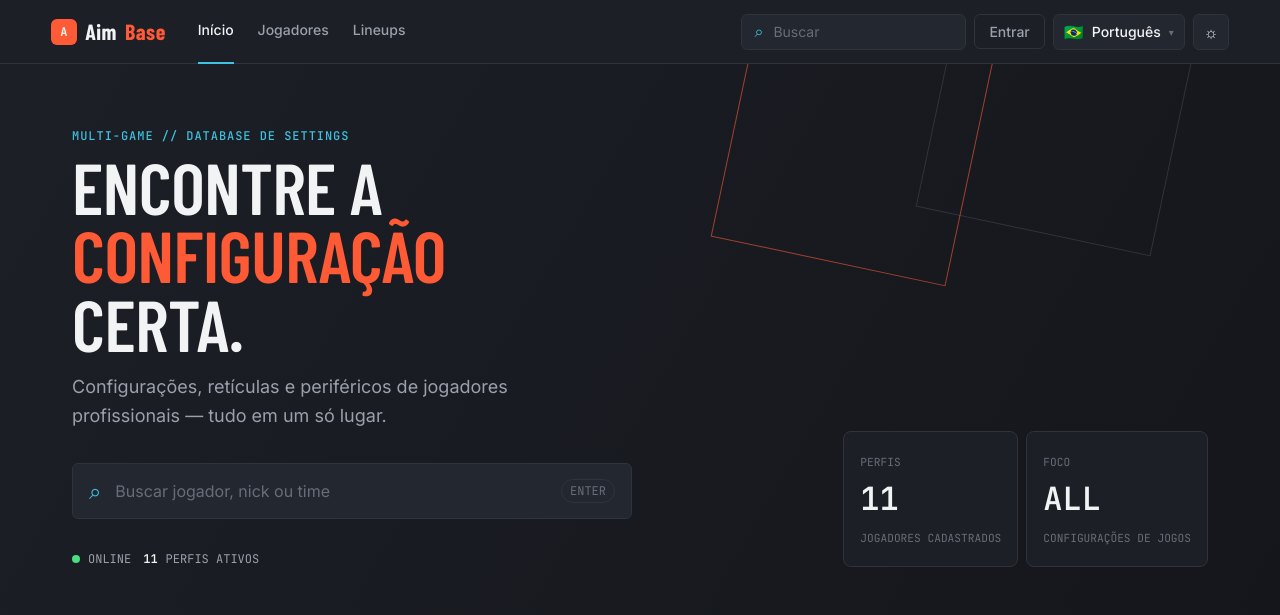
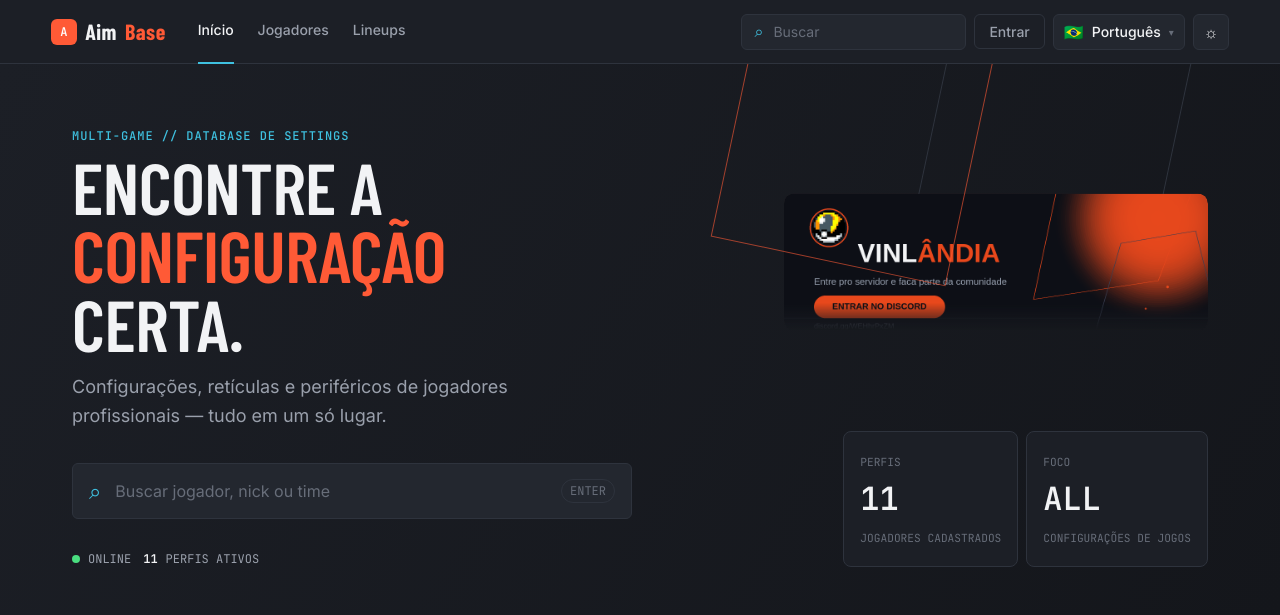
Before and after one commit to gustavodpacheco/AimBase-TCC, a PHP site: page / in a window 1280 px wide. Shown: the top 615 px of the page. Run offline with PHP 8.4, Linux system fonts and the light colour scheme; data that the repository does not hold is empty.

Commit message:
feat: banner do hero na home com profundidade e glow laranja

```diff
--- a/assets/css/pages/index.css
+++ b/assets/css/pages/index.css
@@ -34,6 +34,34 @@
   font-size: var(--fs-lg);
   line-height: 1.6;
   margin-bottom: var(--space-6);
+}
+
+/* ----- Banner do hero (vinlândia) ----- */
+.hero-banner {
+  position: absolute;
+  z-index: 5;
+  top: 36%;
+  right: clamp(20px, 6vw, 72px);
+  width: min(calc(100% - 680px - 2 * clamp(20px, 6vw, 72px) - var(--space-6)), 640px);
+  max-width: 100%;
+  height: auto;
+  aspect-ratio: 2040 / 660;
+  transform: translateY(-50%);
+  border-radius: 10px;
+  box-shadow: 0 20px 60px rgba(232, 72, 28, 0.25), 0 0 40px rgba(232, 72, 28, 0.15);
+  -webkit-mask-image: linear-gradient(180deg, #000 0%, #000 80%, transparent 100%);
+  mask-image: linear-gradient(180deg, #000 0%, #000 80%, transparent 100%);
+  transition: transform var(--t-med), box-shadow var(--t-med);
+}
+
+.hero-banner:hover {
+  transform: translateY(-50%) scale(1.02);
+  box-shadow: 0 24px 70px rgba(232, 72, 28, 0.35), 0 0 50px rgba(232, 72, 28, 0.25);
+}
+
+/* Profundidade: uma das linhas decorativas fica à frente do banner */
+.hero-mark-two {
+  z-index: 6;
 }
 
 /* ----- Busca do hero ----- */
--- a/assets/css/responsive.css
+++ b/assets/css/responsive.css
@@ -52,6 +52,10 @@
 /* ---------- ≤ 1024px ---------- */
 @media (max-width: 1024px) {
   .home-cards {
+    display: none;
+  }
+
+  .hero-banner {
     display: none;
   }
 
--- a/index.html
+++ b/index.html
@@ -72,6 +72,7 @@
         <kbd>ENTER</kbd>
       </label>
     </div>
+    <img class="hero-banner" src="assets/final.png" alt="Banner" aria-label="Banner">
     <div class="hero-status"><span class="status-dot"></span> <span data-i18n="hero.statusOnline">ONLINE</span> <b
         id="homePlayerCount">02</b> <span data-i18n="hero.statusProfiles">PERFIS ATIVOS</span></div>
     <div class="home-cards">
```
Also changed, not shown: assets/final.png (added).
